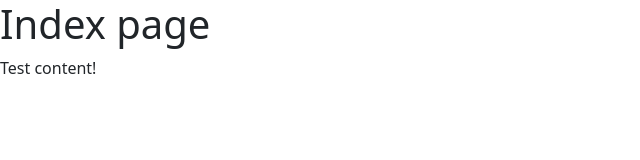
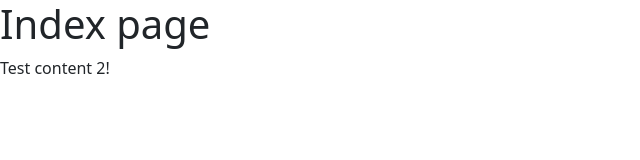
Before and after one commit to svenbaeck-outlook-com/cloudandsoftware, a plain HTML site: page index.html in a window 1280 px wide. Shown: the full height of the page, 0-640 px from the left. Drawn offline with nearby package versions, Linux system fonts and the light colour scheme.

Commit message:
Update index.html

```diff
--- a/index.html
+++ b/index.html
@@ -5,6 +5,6 @@
   </head>
   <body>
     <h1>Index page</h1>
-    Test content!
+    Test content 2!
   </body>
 </html>
```
